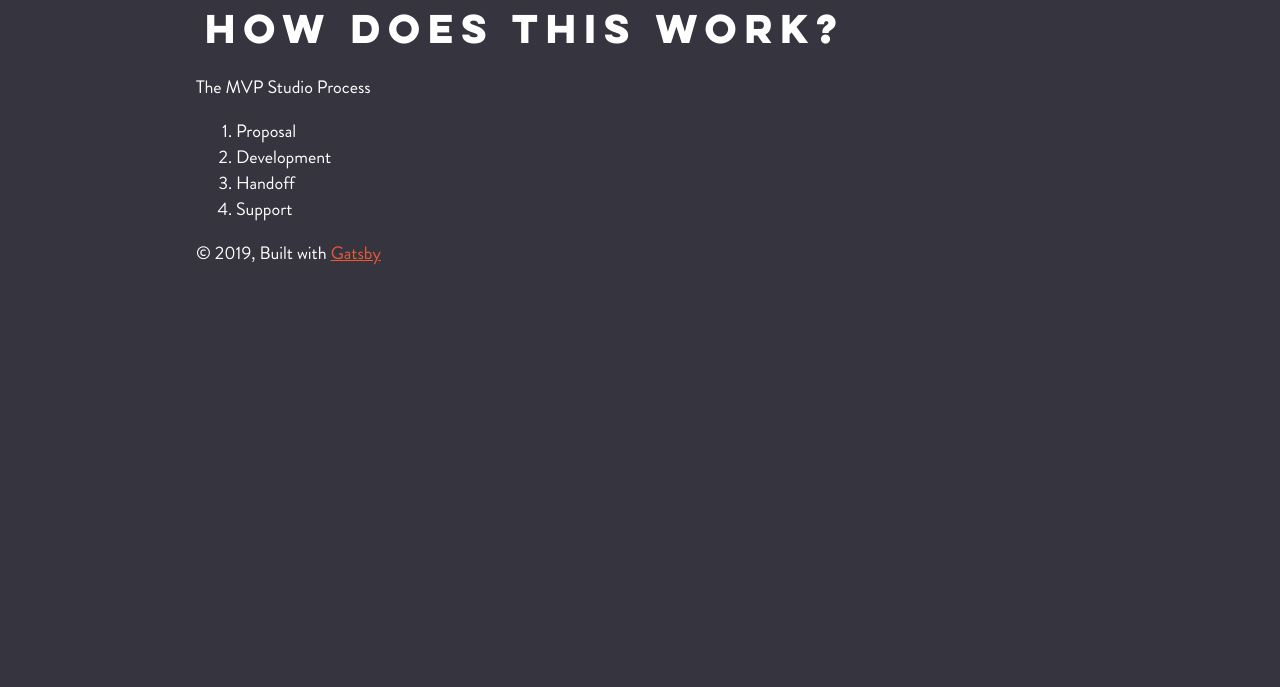
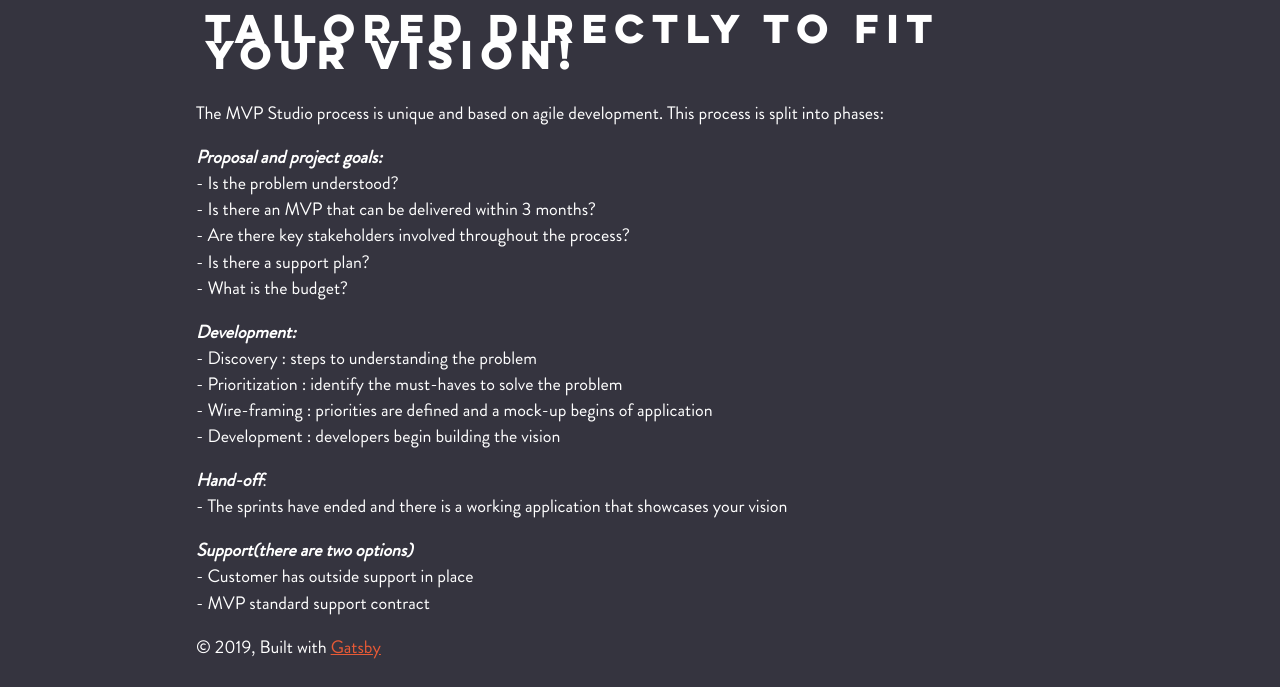
Before and after one commit to MVPStudio/mvp-studio-web-cms, a Gatsby site: page /how-it-works in a window 1280 px wide. Shown: the part 166-853 px from the top of the page. Before the commit the page ends 800 px from the top, so only its background shows below. Built offline with nearby package versions, Linux system fonts and the light colour scheme; Gatsby itself is replaced by a stand-in of ours.

Commit message:
Update how-it-works.md

```diff
--- a/src/markdown/how-it-works.md
+++ b/src/markdown/how-it-works.md
@@ -1,11 +1,26 @@
 ---
 title: How It Works
 ---
-# How does this work?
+# Tailored directly to fit your vision!
 
-The MVP Studio Process
+The MVP Studio process is unique and based on agile development. This process is split into phases:
 
-1. Proposal
-1. Development
-1. Handoff
-1. Support
+***Proposal and project goals:***
+    - Is the problem understood?
+    - Is there an MVP that can be delivered within 3 months?
+    - Are there key stakeholders involved throughout the process?
+    - Is there a support plan?
+    - What is the budget?
+
+***Development:***
+    - Discovery : steps to understanding the problem
+    - Prioritization : identify the must-haves to solve the problem
+    - Wire-framing : priorities are defined and a mock-up begins of application
+    - Development : developers begin building the vision
+
+***Hand-off***:
+     - The sprints have ended and there is a working application that showcases your vision
+
+ ***Support(there are two options)***
+	 - Customer has outside support in place
+	 - MVP standard support contract
```
